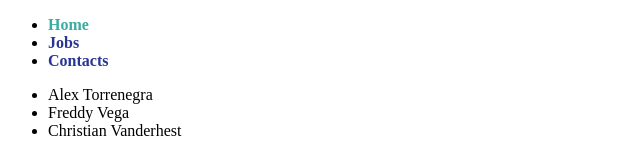
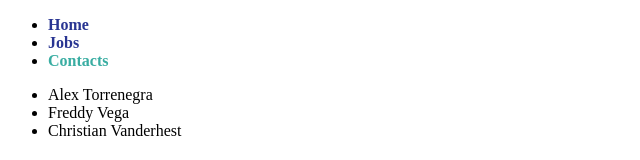
Before and after one commit to amayadiaz/react-examples, a React (Create React App) app: page /contacts in a window 1280 px wide. Shown: the top 160 px of the page, without its empty margins (0-640 px from the left). Built offline with nearby package versions, Linux system fonts and the light colour scheme.

Commit message:
Create Active Link example

```diff
--- /dev/null
+++ b/src/activeLinks/ActiveLinks.js
@@ -0,0 +1,25 @@
+import React from 'react';
+import {BrowserRouter, Route, Switch} from 'react-router-dom';
+
+import Layout from './Layout';
+import Home from './Home';
+import Jobs from './Jobs';
+import Contacts from './Contacts';
+
+import './Styles.css';
+
+function App() {
+    return(
+        <BrowserRouter>
+            <Layout>
+                <Switch>
+                    <Route exact path="/" component={Home} />
+                    <Route exact path="/jobs" component={Jobs} />
+                    <Route exact path="/contacts" component={Contacts} />
+                </Switch>
+            </Layout>
+        </BrowserRouter>
+    )
+}
+
+export default App;
--- /dev/null
+++ b/src/activeLinks/Contacts.js
@@ -0,0 +1,15 @@
+import React from 'react';
+
+function Contacts() {
+    return(
+        <React.Fragment>
+            <ul>
+                <li>Alex Torrenegra</li>
+                <li>Freddy Vega</li>
+                <li>Christian Vanderhest</li>
+            </ul>
+        </React.Fragment>
+    )
+}
+
+export default Contacts;
--- /dev/null
+++ b/src/activeLinks/Home.js
@@ -0,0 +1,11 @@
+import React from 'react';
+
+function Home() {
+    return(
+        <React.Fragment>
+            <h1>Welcome to Jobs Platform</h1>
+        </React.Fragment>
+    )
+}
+
+export default Home;
--- /dev/null
+++ b/src/activeLinks/Jobs.js
@@ -0,0 +1,15 @@
+import React from 'react';
+
+function Jobs() {
+    return(
+        <React.Fragment>
+            <ul>
+                <li>React Developer</li>
+                <li>Vue Developer</li>
+                <li>Angular Developer</li>
+            </ul>
+        </React.Fragment>
+    )
+}
+
+export default Jobs;
--- /dev/null
+++ b/src/activeLinks/Layout.js
@@ -0,0 +1,14 @@
+import React from 'react';
+
+import Navbar from './Navbar';
+
+function Layout(props) {
+    return(
+        <React.Fragment>
+            <Navbar />
+            {props.children}
+        </React.Fragment>
+    )
+}
+
+export default Layout;
--- /dev/null
+++ b/src/activeLinks/Navbar.js
@@ -0,0 +1,15 @@
+import React from 'react';
+
+import { NavLink } from 'react-router-dom';
+
+function Navbar() {
+    return(
+        <ul>
+            <li><NavLink exact to="/" >Home</NavLink></li>
+            <li><NavLink exact to="/jobs" >Jobs</NavLink></li>
+            <li><NavLink exact to="/contacts" >Contacts</NavLink></li>
+        </ul>
+    )
+}
+
+export default Navbar;
--- /dev/null
+++ b/src/activeLinks/Styles.css
@@ -0,0 +1,10 @@
+
+a{
+    text-decoration: none;
+    color: #293592;
+    font-weight: bold;
+}
+
+.active{
+    color: #39ADA2;
+}
--- a/src/index.js
+++ b/src/index.js
@@ -16,6 +16,9 @@ import LifeCycleContainer from './lifeCycle/LifeCycleContainer';
 // React Router Example
 import App from './reactRouter/App';
 
+// Active Links Example
+import ActiveLinks from './activeLinks/ActiveLinks';
+
 const containerApp = document.getElementById('root');
 
-ReactDOM.render(<App />, containerApp)
+ReactDOM.render(<ActiveLinks />, containerApp)
```
